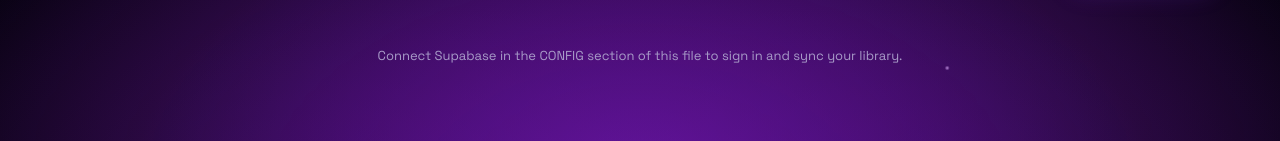
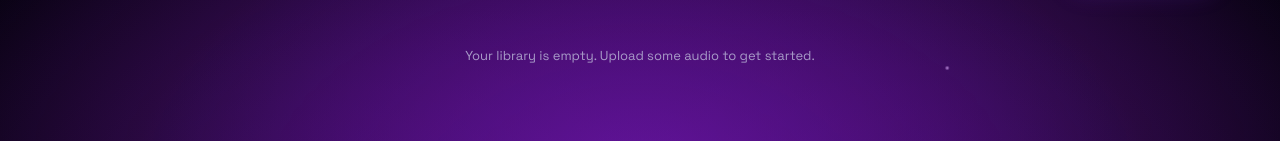
Before and after one commit to Punaby/pantherplay, a plain HTML site: page index.html in a window 1280 px wide. Shown: the part 196-337 px from the top of the page. Drawn offline with nearby package versions, Linux system fonts and the light colour scheme.

Commit message:
Update Supabase anon key check for configuration

```diff
--- a/index.html
+++ b/index.html
@@ -269,7 +269,7 @@
   const $ = (s, root=document) => root.querySelector(s);
   const $$ = (s, root=document) => [...root.querySelectorAll(s)];
   const audio = $("#audio");
-  const isConfigured = SUPABASE_URL.startsWith("https://") && SUPABASE_ANON_KEY !== "sb_publishable_0VTQLxxbXYDt3jBeiUusgA_u7X9e16W";
+  const isConfigured = SUPABASE_URL.startsWith("https://") && SUPABASE_ANON_KEY !== "null";
   const supabase = isConfigured ? window.supabase.createClient(SUPABASE_URL, SUPABASE_ANON_KEY) : null;
 
   let user = null, tracks = [], playlists = [], currentPlaylist = null, currentTrack = null;
```
